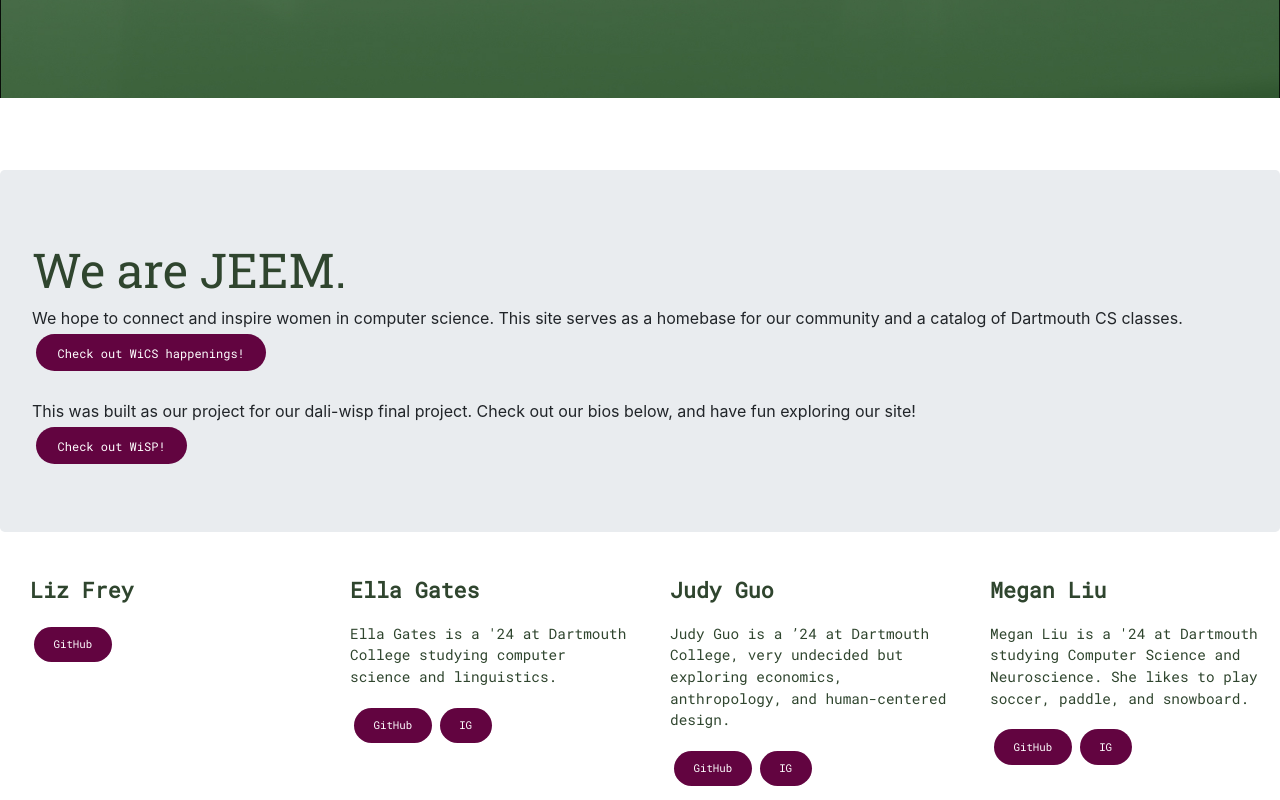
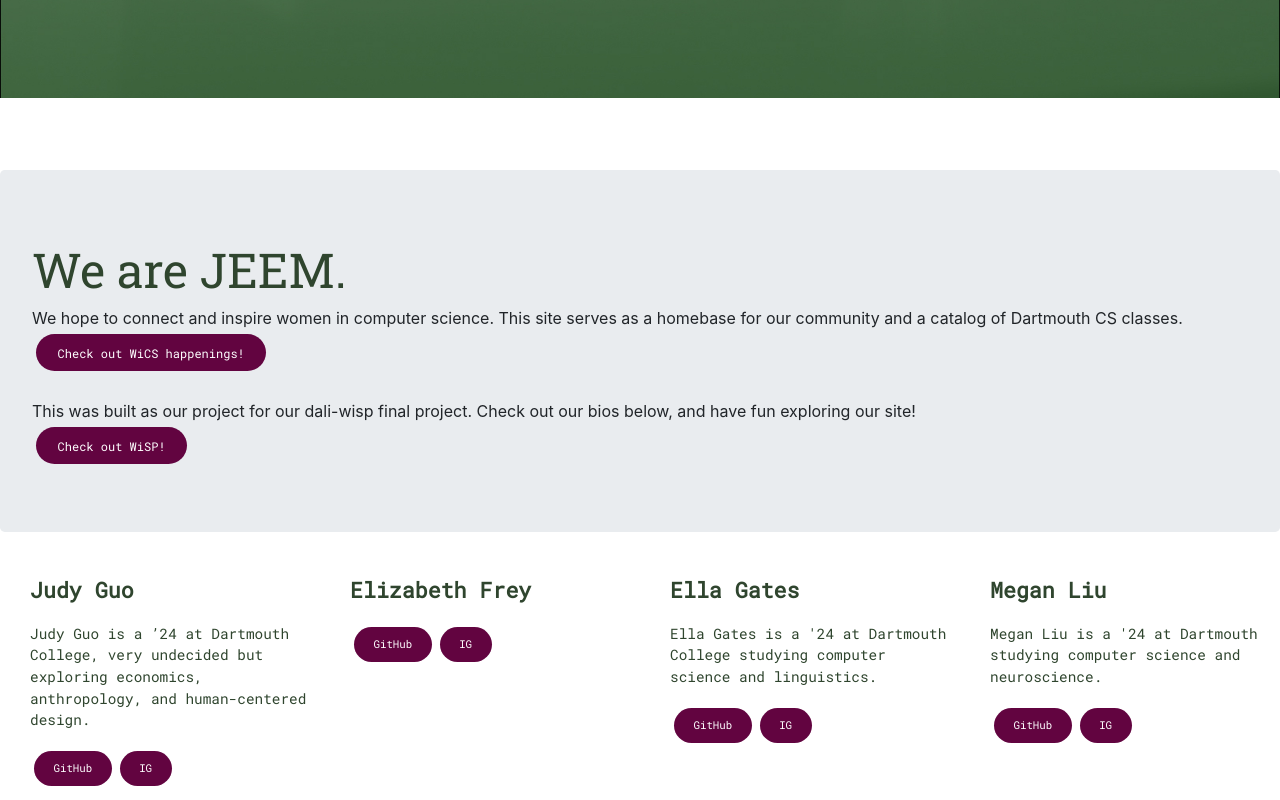
Before and after one commit to DALI-mini-webdev/final-project-jeem-teem, a React (Create React App) app in the folder jeem-team-website/: page / in a window 1280 px wide. Shown: the part 716-1516 px from the top of the page. Built offline with nearby package versions, Linux system fonts and the light colour scheme; some icons are missing.

Commit message:
changed order of names on home to match JEEM

```diff
--- a/jeem-team-website/package.json
+++ b/jeem-team-website/package.json
@@ -15,6 +15,7 @@
     "emailjs": "^3.4.0",
     "emailjs-com": "^2.6.4",
     "firebase": "^8.2.9",
+    "primer": "^11.0.0",
     "react": "^17.0.1",
     "react-bootstrap": "^1.5.0",
     "react-dom": "^17.0.1",
--- a/jeem-team-website/src/components/Home.js
+++ b/jeem-team-website/src/components/Home.js
@@ -55,9 +55,23 @@ class Home extends React.Component {
 
             <ul class="flex-container">
                 <li class="flex-item">
-                    <p><span class="bold">Liz Frey</span></p>
+                    <p><span class="bold">Judy Guo</span></p>
+                    <p>Judy Guo is a ’24 at Dartmouth College, very undecided but exploring economics, anthropology, and human-centered design.
+                    </p>
+                    <a href="http://github.com/judy-guo">
+                    <button>GitHub</button>
+                    </a>
+                    <a href="http://instagram.com/j.j.guo">
+                    <button>IG</button>
+                    </a>
+                    </li>
+                <li class="flex-item">
+                    <p><span class="bold">Elizabeth Frey</span></p>
                     <a href="https://github.com/lizfrey">
                     <button>GitHub</button>
+                    <a href="http://instagram.com/lizwfrey">
+                    <button>IG</button>
+                    </a>
                     </a>
                 </li>
                 <li class="flex-item">
@@ -70,21 +84,10 @@ class Home extends React.Component {
                     <button>IG</button>
                     </a>
                 </li>
-                <li class="flex-item">
-                    <p><span class="bold">Judy Guo</span></p>
-                    <p>Judy Guo is a ’24 at Dartmouth College, very undecided but exploring economics, anthropology, and human-centered design.
-                    </p>
-                    <a href="http://github.com/judy-guo">
-                    <button>GitHub</button>
-                    </a>
-                    <a href="http://instagram.com/j.j.guo">
-                    <button>IG</button>
-                    </a>
-                    </li>
 
                 <li class="flex-item">
                     <p><span class="bold">Megan Liu</span></p>
-                    <p>Megan Liu is a '24 at Dartmouth studying Computer Science and Neuroscience. She likes to play soccer, paddle, and snowboard.
+                    <p>Megan Liu is a '24 at Dartmouth studying computer science and neuroscience.
                     </p>
                     <a href="https://github.com/mliu31">
                     <button>GitHub</button>
```
Also changed, not shown: 1 other file (tests, documents, lock files or other folders).
